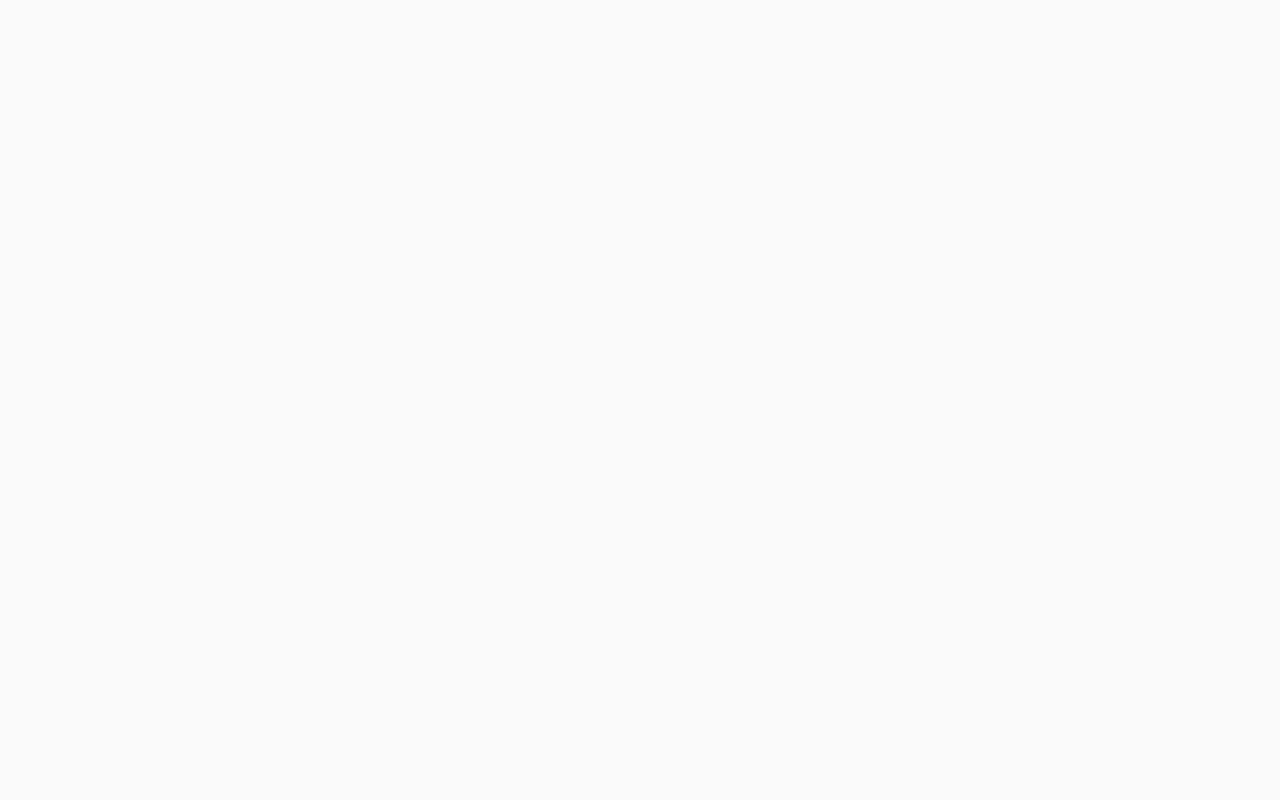
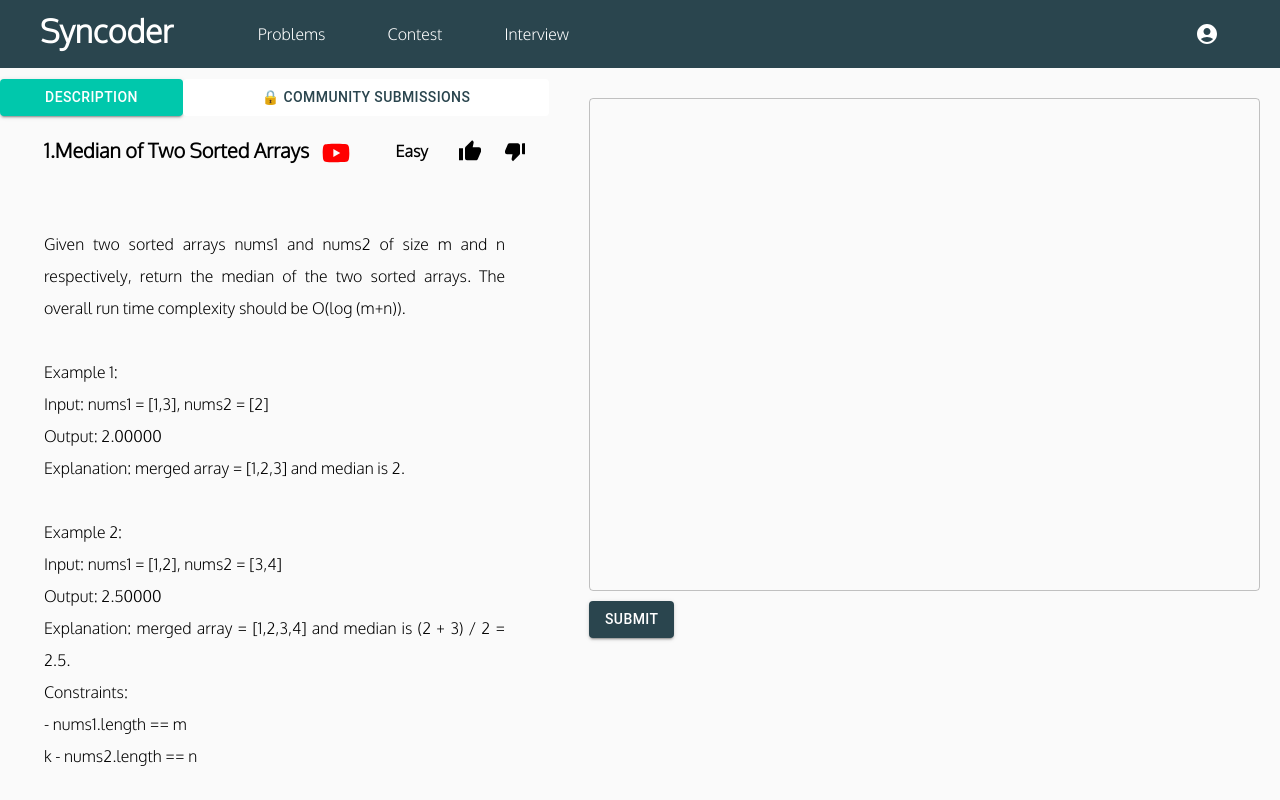
Before and after one commit to abdullah-koc/Coding-Platform-Project, a React (Create React App) app in the folder coding-frontend/: page /ncquestion in a window 1280 px wide. Before the commit this address had no page. Built offline with nearby package versions, Linux system fonts and the light colour scheme.

Commit message:
Non coding question was added

```diff
--- a/coding-frontend/src/App.js
+++ b/coding-frontend/src/App.js
@@ -5,6 +5,7 @@ import { Routes, Route } from "react-router-dom";
 import clsx from "clsx";
 import CodingQuestionInfo from "./components/CodingQuestionInfo";
 import ProblemsScreen from "./views/ProblemsScreen";
+import NonCodingQuestionInfo from "./components/NonCodingQuestionInfo";
 
 const useStyles = makeStyles({
   root: {
@@ -27,8 +28,9 @@ const App = () => {
       <div>
         <Routes>
           <Route path="/" element={<LoginRegister />} />
-          <Route path="problems" element={<ProblemsScreen />} />
-          <Route path="/question" element={<CodingQuestionInfo />} />
+          <Route path="/problems" element={<ProblemsScreen />} />
+          <Route path="/cquestion" element={<CodingQuestionInfo />} />
+          <Route path="/ncquestion" element={<NonCodingQuestionInfo />} />
         </Routes>
       </div>
     </div>
--- a/coding-frontend/src/components/CodingQuestionInfo.js
+++ b/coding-frontend/src/components/CodingQuestionInfo.js
@@ -22,6 +22,10 @@ const CodingQuestionInfo = () => {
 
   const handleAttemptClick = (attempt) => {
     console.log(attempt);
+  };
+
+  const handleSubmitCallback = (childData) => {
+    setIsSolutionDisabled(!childData);
   };
 
   return (
@@ -281,7 +285,7 @@ const CodingQuestionInfo = () => {
             </Grid>
           </Grid>
         </Box>
-        <CodingQuestionText />
+        <CodingQuestionText parentSubmitCallback={handleSubmitCallback} />
       </div>
     </div>
   );
--- a/coding-frontend/src/components/CodingQuestionText.js
+++ b/coding-frontend/src/components/CodingQuestionText.js
@@ -3,7 +3,7 @@ import { TextField, Grid, MenuItem, Select, Button } from "@mui/material";
 import Colors from "../utils/Colors";
 import TestCases from "./TestCases";
 
-const CodingQuestionText = () => {
+const CodingQuestionText = ({ parentSubmitCallback }) => {
   const [questionText, setQuestionText] = useState("");
   const [programmingLanguage, setProgrammingLanguage] = useState("Java 8");
   const [remainingAttempts, setRemainingAttempts] = useState(3);
@@ -14,6 +14,7 @@ const CodingQuestionText = () => {
     setIsTestCasesShown(true);
     if (remainingAttempts === 1) {
       setIsSubmitButtonDisabled(true);
+      parentSubmitCallback(true);
     }
     setRemainingAttempts(remainingAttempts - 1);
   };
--- /dev/null
+++ b/coding-frontend/src/components/CommunitySubmission.js
@@ -0,0 +1,29 @@
+import React from "react";
+import { Grid } from "@mui/material";
+import Colors from "../utils/Colors";
+
+const CommunitySubmission = ({ submission }) => {
+  return (
+    <Grid container>
+      <Grid
+        item
+        xs={12}
+        sx={{
+          width: "90%",
+          height: "150px",
+          backgroundColor: Colors.dark_color,
+          borderRadius: "5px",
+          color: "white",
+          alignItems: "center",
+          margin: "2%",
+          padding: "2%",
+        }}
+      >
+        <span style={{ fontWeight: "bolder" }}>{"Anonymous said: "}</span>
+        {submission}
+      </Grid>
+    </Grid>
+  );
+};
+
+export default CommunitySubmission;
--- /dev/null
+++ b/coding-frontend/src/components/NonCodingQuestionInfo.js
@@ -0,0 +1,181 @@
+import React from "react";
+import { Grid, Button } from "@mui/material";
+import YouTubeIcon from "@mui/icons-material/YouTube";
+import ThumbUpIcon from "@mui/icons-material/ThumbUp";
+import NavbarUser from "./Navbars/NavbarUser";
+import ThumbDownAltIcon from "@mui/icons-material/ThumbDownAlt";
+import CloseIcon from "@mui/icons-material/Close";
+import DoneIcon from "@mui/icons-material/Done";
+import Colors from "../utils/Colors";
+import Box from "@mui/material/Box";
+import NonCodingQuestionText from "./NonCodingQuestionText";
+import CommunitySubmission from "./CommunitySubmission";
+
+const NonCodingQuestionInfo = () => {
+  const [mode, setMode] = React.useState(0);
+  const [difficulty, setDifficulty] = React.useState("Easy");
+  const [previousAttempts, setPreviousAttempts] = React.useState([
+    { id: 1, attemptCount: 1, passedTests: 12, totalTestCaseCount: 20 },
+    { id: 2, attemptCount: 2, passedTests: 18, totalTestCaseCount: 20 },
+    { id: 3, attemptCount: 3, passedTests: 20, totalTestCaseCount: 20 },
+  ]);
+  const [isSubmitted, setIsSubmitted] = React.useState(false);
+
+  const handleAttemptClick = (attempt) => {
+    console.log(attempt);
+  };
+
+  const handleSubmitCallback = (childData) => {
+    setIsSubmitted(childData);
+  };
+
+  return (
+    <div>
+      <NavbarUser />
+      <div style={{ display: "flex" }}>
+        <Box
+          sx={{
+            paddingRight: "20px",
+            width: "45vw",
+            height: "calc(100vh - 100px)",
+            marginTop: "1px",
+          }}
+        >
+          <Grid container>
+            <Grid item xs={12}>
+              <Grid container>
+                <Grid item xs={4}>
+                  <Button
+                    style={{
+                      width: "100%",
+                      backgroundColor: Colors.secondary_color,
+                    }}
+                    onClick={() => setMode(0)}
+                    variant="contained"
+                  >
+                    Description
+                  </Button>
+                </Grid>
+
+                <Grid item xs={8}>
+                  <Button
+                    style={{
+                      width: "100%",
+                      backgroundColor: !isSubmitted
+                        ? "white"
+                        : Colors.secondary_color,
+                      color: !isSubmitted ? Colors.dark_color : "white",
+                    }}
+                    onClick={() => setMode(1)}
+                    variant="contained"
+                    disabled={!isSubmitted}
+                  >
+                    {!isSubmitted ? "🔒 " : ""} Community Submissions
+                  </Button>
+                </Grid>
+              </Grid>
+            </Grid>
+            <Grid item xs={12}>
+              {mode === 0 && (
+                <div>
+                  <Grid container style={{ paddingTop: "4%" }}>
+                    <Grid
+                      item
+                      xs={7}
+                      style={{
+                        paddingLeft: "8%",
+                        fontWeight: "bolder",
+                        fontSize: "20px",
+                      }}
+                    >
+                      1.Median of Two Sorted Arrays
+                    </Grid>
+                    <Grid item xs={1}>
+                      <YouTubeIcon
+                        style={{
+                          fontSize: "200%",
+                          cursor: "pointer",
+                          color: "#FF0000",
+                        }}
+                      />
+                    </Grid>
+                    <Grid
+                      item
+                      xs={2}
+                      style={{
+                        paddingTop: "0.7%",
+                        paddingLeft: "0.001%",
+                        display: "flex",
+                        justifyContent: "center",
+                        fontWeight: "bolder",
+                      }}
+                    >
+                      {difficulty}
+                    </Grid>
+                    <Grid item xs={1}>
+                      <ThumbUpIcon style={{ paddingTop: "5%" }}></ThumbUpIcon>
+                    </Grid>
+                    <Grid item xs={1}>
+                      <ThumbDownAltIcon
+                        style={{ paddingTop: "5%" }}
+                      ></ThumbDownAltIcon>
+                    </Grid>
+                  </Grid>
+                  <Grid
+                    style={{
+                      paddingLeft: "8%",
+                      paddingRight: "8%",
+                      paddingTop: "10%",
+                      lineHeight: 2,
+                      overflowY: "scroll",
+                      textAlign: "justify",
+                      height: "76vh",
+                    }}
+                  >
+                    Given two sorted arrays nums1 and nums2 of size m and n
+                    respectively, return the median of the two sorted arrays.
+                    The overall run time complexity should be O(log (m+n)).
+                    <br></br>
+                    <br></br>
+                    Example 1:
+                    <br></br>
+                    Input: nums1 = [1,3], nums2 = [2]
+                    <br></br>
+                    Output: 2.00000
+                    <br></br>
+                    Explanation: merged array = [1,2,3] and median is 2.
+                    <br></br>
+                    <br></br>
+                    Example 2:
+                    <br></br>
+                    Input: nums1 = [1,2], nums2 = [3,4]
+                    <br></br>
+                    Output: 2.50000
+                    <br></br>
+                    Explanation: merged array = [1,2,3,4] and median is (2 + 3)
+                    / 2 = 2.5.
+                    <br></br>
+                    Constraints:
+                    <br></br>- nums1.length == m<br></br>k - nums2.length == n
+                  </Grid>
+                </div>
+              )}
+              {mode === 1 && (
+                <div style={{ overflowY: "scroll", height: "84vh" }}>
+                  <CommunitySubmission submission="dsadsadadads" />
+                  <CommunitySubmission submission="dsadsadadads" />
+                  <CommunitySubmission submission="dsadsadadads" />
+                  <CommunitySubmission submission="dsadsadadads" />
+                  <CommunitySubmission submission="dsadsadadads" />
+                </div>
+              )}
+            </Grid>
+          </Grid>
+        </Box>
+        <NonCodingQuestionText parentSubmitCallback={handleSubmitCallback} />
+      </div>
+    </div>
+  );
+};
+
+export default NonCodingQuestionInfo;
--- /dev/null
+++ b/coding-frontend/src/components/NonCodingQuestionText.js
@@ -0,0 +1,59 @@
+import React, { useState } from "react";
+import { TextField, Grid, MenuItem, Select, Button } from "@mui/material";
+import Colors from "../utils/Colors";
+import TestCases from "./TestCases";
+
+const NonCodingQuestionText = ({ parentSubmitCallback }) => {
+  const [questionText, setQuestionText] = useState("");
+  const [isSubmitButtonDisabled, setIsSubmitButtonDisabled] = useState(false);
+
+  const handleSubmitButtonPress = () => {
+    setIsSubmitButtonDisabled(true);
+    parentSubmitCallback(true);
+  };
+
+  return (
+    <div style={{ width: "55vw", margin: "20px" }}>
+      <Grid container>
+        <Grid item xs={12}>
+          <TextField
+            id="outlined-multiline-static"
+            label=""
+            color="success"
+            multiline
+            rows={"20"}
+            value={questionText}
+            onChange={(e) => setQuestionText(e.target.value)}
+            variant="outlined"
+            fullWidth
+            style={{ height: "100%" }}
+          />
+        </Grid>
+        <Grid
+          item
+          xs={12}
+          style={{
+            display: "flex",
+            justifyContent: "space-between",
+            marginTop: "10px",
+          }}
+        >
+          <Button
+            disabled={isSubmitButtonDisabled}
+            variant="contained"
+            style={{
+              backgroundColor: isSubmitButtonDisabled
+                ? Colors.light_grey_color
+                : Colors.dark_color,
+            }}
+            onClick={handleSubmitButtonPress}
+          >
+            Submit
+          </Button>
+        </Grid>
+      </Grid>
+    </div>
+  );
+};
+
+export default NonCodingQuestionText;
```
